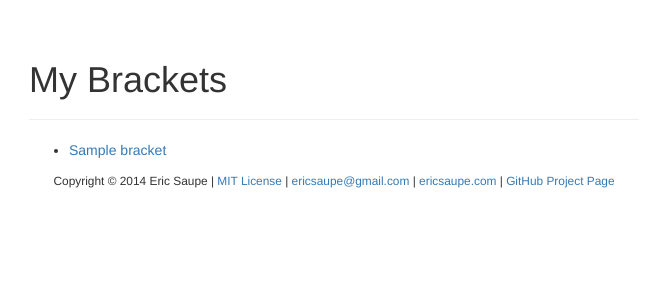
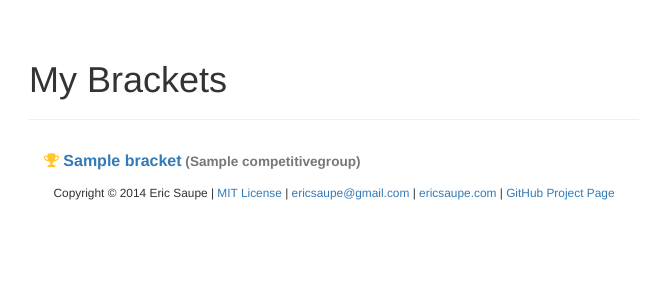
Before and after one commit to katembu/world-cup, a Django app: page /tournament/brackets/ in a window 1280 px wide. Shown: the part 51-351 px from the top of the page, without its empty margins (306-951 px from the left). Run offline with Django 3.2, Linux system fonts and the light colour scheme; a user stored in the database is signed in; tables that the repository leaves empty hold one stand-in row (values such as "Sample post"); parts of the project's set-up code (start-up, migrations or seed data) failed here and were passed over; some libraries are stand-ins or nearby versions.

Commit message:
minor style changes, added fontawesome, lists are now nav-pills and show info related to groups.

```diff
--- a/world_cup/tournament/templates/tournament/brackets_list.html
+++ b/world_cup/tournament/templates/tournament/brackets_list.html
@@ -3,6 +3,7 @@
 {% block title %}Your Brackets{% endblock %}
 
 {% block css %}
+    <link rel="stylesheet" type="text/css" href="{% static 'tournament/css/brackets_index.css' %}"/>
 {% endblock %}
 
 {% block content %}
@@ -10,9 +11,9 @@
         <div class="page-header">
             <h1>My Brackets</h1>
         </div>
-        <ul>
+        <ul class="nav nav-pills nav-stacked bracket-list">
             {% for bracket in brackets %}
-                <li><a href="{% url "tournament.views.brackets" %}{{ bracket.name }}/">{{ bracket.name }}</a></li>
+                <li><a href="{% url "tournament.views.brackets" %}{{ bracket.name }}/"><span class="fa fa-trophy gold-color"></span> {{ bracket.name }}<span class="text-muted small">{% for group in bracket.competitivegroups_set.all %} ({{ group.name }}){% endfor %}</span></a></li>
             {% endfor %}
         </ul>
     </div>
--- a/world_cup/tournament/templates/tournament/index.html
+++ b/world_cup/tournament/templates/tournament/index.html
@@ -15,6 +15,7 @@
             {% csrf_token %}
             <label for="name">Bracket Name</label>
             <input id="name" type="text" class="form-control" name="name"/>
+            <br />
             <button type="submit" class="btn btn-success">Create Bracket</button>
         </form>
     </div>
--- a/world_cup/world_cup/static/css/base.css
+++ b/world_cup/world_cup/static/css/base.css
@@ -0,0 +1,14 @@
+.bracket-list {
+    font-size: medium;
+    font-weight: bold;
+}
+
+.gold-color {
+    color: #FFC631;
+}
+
+.errorlist {
+    color: #d9534f;
+    font-weight: bold;
+    list-style-type: none;
+}
--- a/world_cup/world_cup/templates/base.html
+++ b/world_cup/world_cup/templates/base.html
@@ -7,6 +7,7 @@
         <title>{% block title %}World Cup{% endblock %}</title>
         <link rel="shortcut icon" href="{% static "img/favicon.ico" %}"/>
         <link rel="stylesheet" href="//netdna.bootstrapcdn.com/bootstrap/3.0.0/css/bootstrap.min.css">
+        <link href="//netdna.bootstrapcdn.com/font-awesome/4.0.3/css/font-awesome.css" rel="stylesheet">
         <link rel="stylesheet" type="text/css" href="{% static "css/base.css" %}">
         <link rel="stylesheet" type="text/css" href="{% static "css/flags.css" %}">
         {% block css %}{% endblock %}
```
Also changed, not shown: world_cup/tournament/static/tournament/css/brackets.css (+10 -0 lines), world_cup/tournament/templates/tournament/groups.html (+4 -4 lines).
